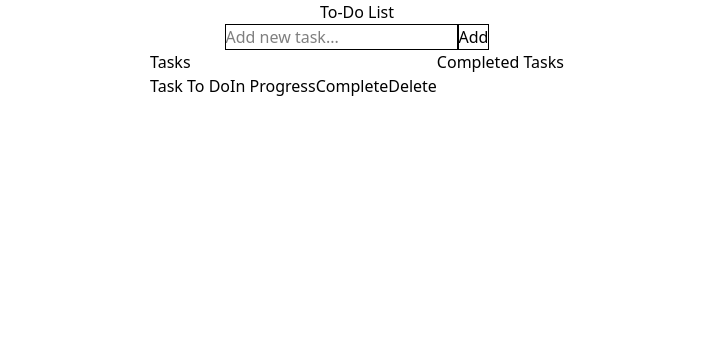
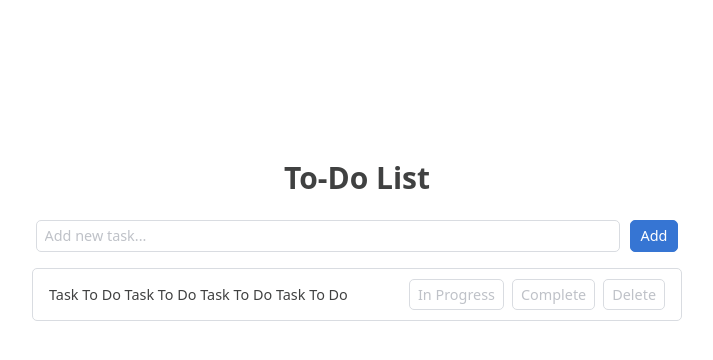
Before and after one commit to EzgiUOztuna/To-Do-List, a React (Vite) app: page / in a window 1280 px wide. Shown: the top 360 px of the page, without its empty margins (283-996 px from the left). Built offline with nearby package versions, Linux system fonts and the light colour scheme.

Commit message:
Update ToDoList.jsx

```diff
--- a/src/components/ToDoList.jsx
+++ b/src/components/ToDoList.jsx
@@ -5,34 +5,26 @@ export default function ToDoList() {
 
     return (
         <>
-            <h1 className="text-center">To-Do List</h1>
-            <div className="flex flex-col items-center">
-                <div className="flex">
+            <div className="flex flex-col mt-40 items-center text-[.9rem]">
+                <h1 className="text-center font-bold text-3xl mb-6 text-[#404141]">To-Do List</h1>
+                <div className="flex items-start gap-2.5 mb-4">
                     <input name="newTask" placeholder="Add new task..."
-                        className="border-1" />
+                        className="borders-text px-2 py-1 w-[36.5rem] placeholder-[#bfc2c8]  placeholder:font-light" />
                     <button type="button"
-                        className="border-1">Add</button>
+                        className="border-1 rounded-[5px] px-2.5 py-1 bg-[#3675D3] border-[#3675D3] text-white hover:bg-sky-700 cursor-pointer">Add</button>
                 </div>
 
                 <div className="flex">
-                    <div>
-                        <h3>Tasks</h3>
-                        <div className="flex">
-                            <p>Task To Do</p>
-                            <div className="flex">
-                                <button type="button">In Progress</button>
-                                <button type="button">Complete</button>
-                                <button type="button">Delete</button>
-                            </div>
+                    <div className="flex justify-between items-center gap-10 borders-text px-4">
+                        <p className="w-[20rem] flex-wrap py-3 text-[#404141]">Task To Do Task To Do Task To Do Task To Do</p>
+                        <div className="flex gap-2 py-2.5">
+                            <button type="button" className="button-act">In Progress</button> {/*tıklanınca turuncu olacak */}
+                            <button type="button" className="button-act">Complete</button> {/*tıklanınca yeşil olacak yanıp sönecek ve en aşağıya gidecek */}
+                            <button type="button" className="button-act">Delete</button> {/*tıklanınca kırmızı olup yanıp sönecek ve listeden de silinecek*/}
+                        </div>
 
-                        </div>
-                    </div>
-                    <div>
-                        <p>Completed Tasks</p>
                     </div>
                 </div>
-
-
             </div>
         </>
     )
```
